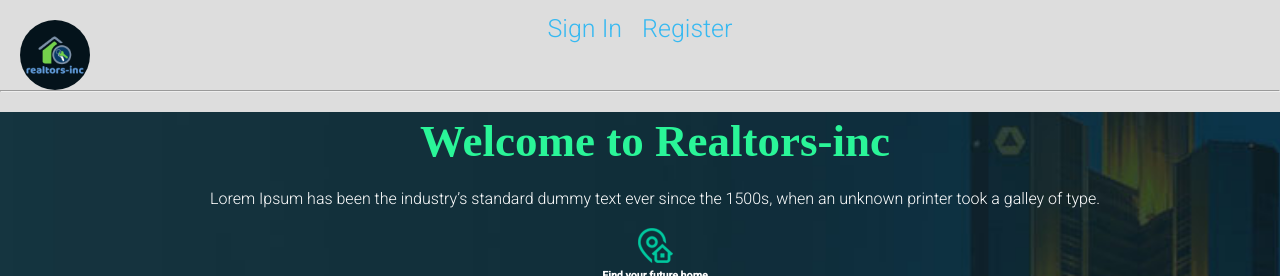
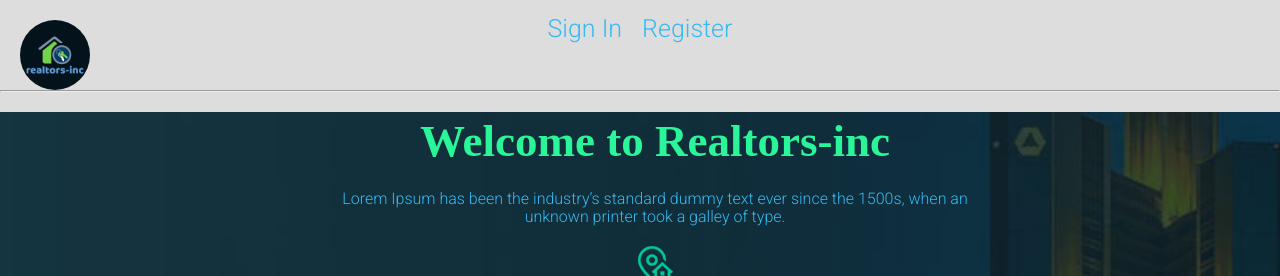
Before and after one commit to dawit-design/properties-market, a React (Create React App) app in the folder client/: page /landing in a window 1280 px wide. Shown: the top 276 px of the page. Built offline with nearby package versions, Linux system fonts and the light colour scheme; no server answers; a web font is replaced by a local one.

Commit message:
landing page fix

```diff
--- a/client/src/screens/LandingPage/LandingPage.css
+++ b/client/src/screens/LandingPage/LandingPage.css
@@ -10,6 +10,7 @@
 }
 .landing-top{
   margin: 20px auto;
+  width: 650px;
 }
 .layout-welcome{
   font-size: 45px;
@@ -36,7 +37,7 @@
   cursor: pointer;
 }
 .landing-ptag{
-  color: #fff;
+  color: #37b9f1;
   margin: 14px auto;
 }
 .landing-text{
```
